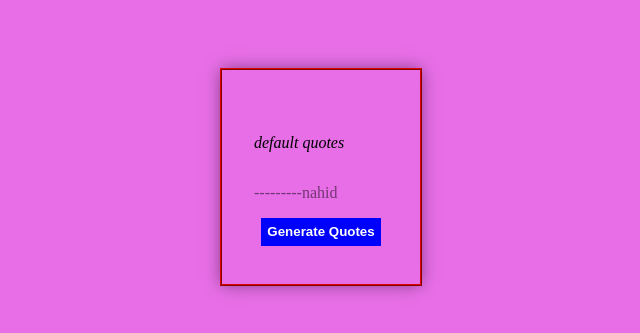
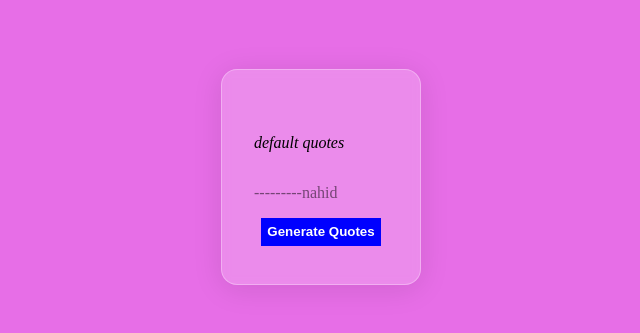
Before and after one commit to nahidbd11/quotes-generator, a React (Create React App) app: page / in a window 1280 px wide. Shown: the part 223-556 px from the top of the page, without its empty margins (319-959 px from the left). Built offline with nearby package versions, Linux system fonts and the light colour scheme; no server answers.

Commit message:
glassmorphism added to quote-container

```diff
--- a/src/App.scss
+++ b/src/App.scss
@@ -39,7 +39,12 @@
 }
 
 .quotes-container {
-  outline: 2px ridge rgb(219, 0, 0);
-  box-shadow: 0px 0px 16px rgba($color: #000000, $alpha: 0.5);
   padding: 2em;
+  /* From https://css.glass */
+  background: rgba(255, 255, 255, 0.2);
+  border-radius: 16px;
+  box-shadow: 0 4px 30px rgba(0, 0, 0, 0.1);
+  backdrop-filter: blur(5px);
+  -webkit-backdrop-filter: blur(5px);
+  border: 1px solid rgba(255, 255, 255, 0.3);
 }
```
